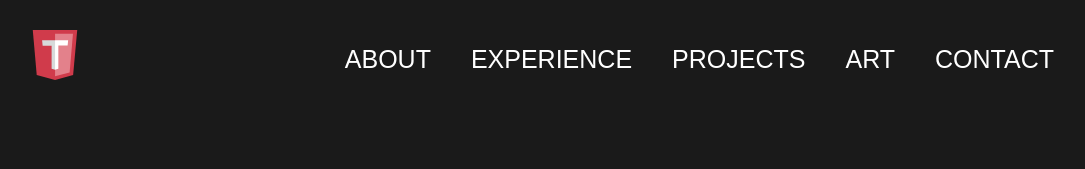
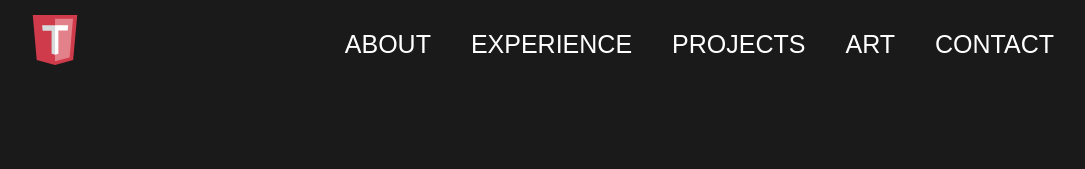
Before and after one commit to tedd1218/portfolio, a React (Vite) app: page / in a window 1280 px wide. Shown: the top 169 px of the page, without its empty margins (98-1183 px from the left). Built offline with nearby package versions, Linux system fonts and the light colour scheme; a web font is replaced by a local one.

Commit message:
made changes to resume button and height of navbar

```diff
--- a/src/components/Footer/Footer.jsx
+++ b/src/components/Footer/Footer.jsx
@@ -23,7 +23,7 @@ export const Footer = () => {
         whileInView={{ opacity: 1, y: 0 }}
         transition={{ duration: 0.5, delay: 0.25 }}>
         {/* <h1 className={styles.title}>&lt;TJ<span className={styles.dash}>/</span>&gt;</h1> */}
-        <a className={styles.title} href="/portfolio">
+        <a className={styles.title} href="/portfolio/">
             <img src={getImageUrl("nav/T_logo.svg")} alt="tedd-logo" className={styles.logo}></img>
         </a>
         <div className={styles.content}>
--- a/src/components/Hero/Hero.jsx
+++ b/src/components/Hero/Hero.jsx
@@ -29,7 +29,7 @@ export const Hero = () => {
             transition={{ duration: 0.5 }}>
                 Hello World! My name is Tedd Jung. I am an Electrical and Computer Engineering student at Carnegie Mellon University.
             </motion.p>
-            <motion.a href="hero/tedd_resume.pdf" download="" className={styles.resumeBtn}
+            <motion.a href={getImageUrl("hero/tedd_resume.pdf")} target="_blank" className={styles.resumeBtn}
             initial= {{ opacity: 0, y: 100 }}
             whileInView={{ opacity: 1, y: 0 }}
             transition={{ duration: 0.25, delay: 0.25, type: "spring", stiffness: 200 }}
--- a/src/components/Navbar/Navbar.module.css
+++ b/src/components/Navbar/Navbar.module.css
@@ -5,7 +5,7 @@
     top: 0;
     left: 0;
     width: 100%;
-    padding: 30px 10%;
+    padding: 15px 10%;
     display: flex;
     align-items: center;
     justify-content: space-between;
```
